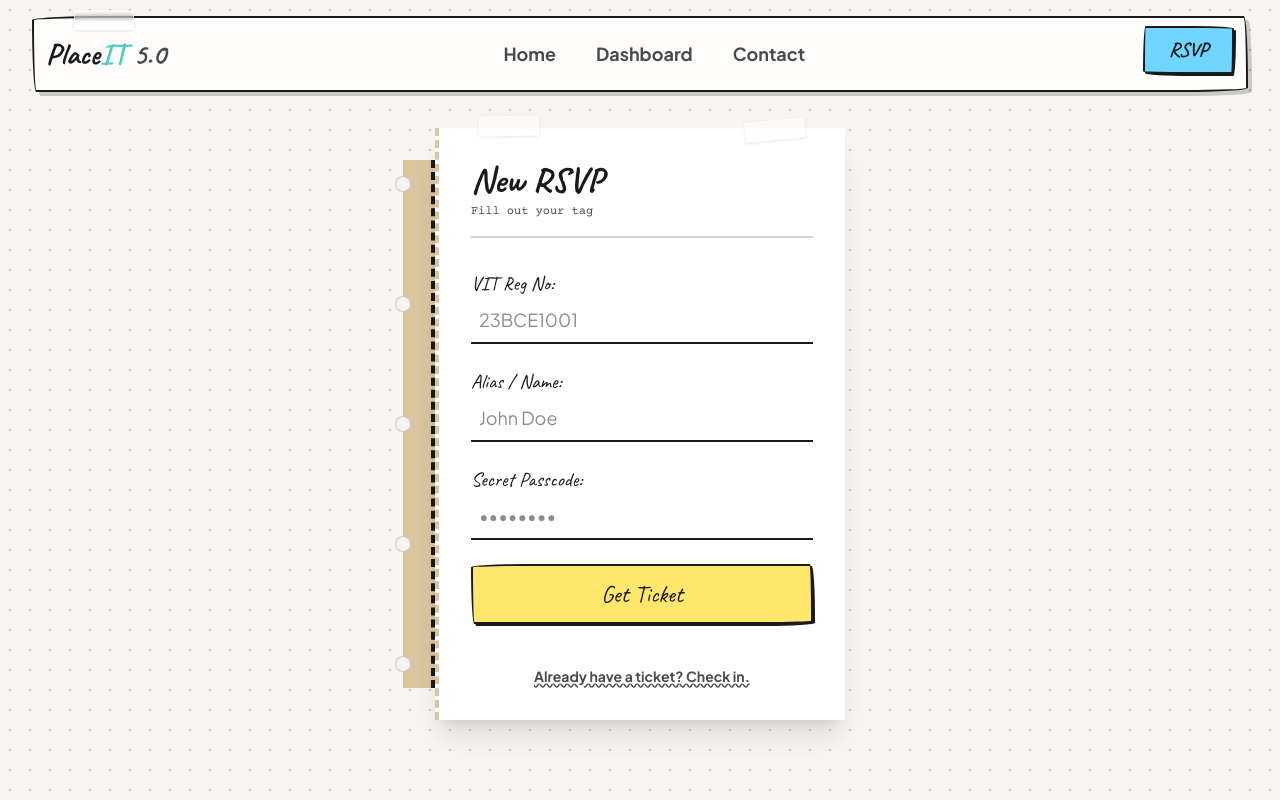
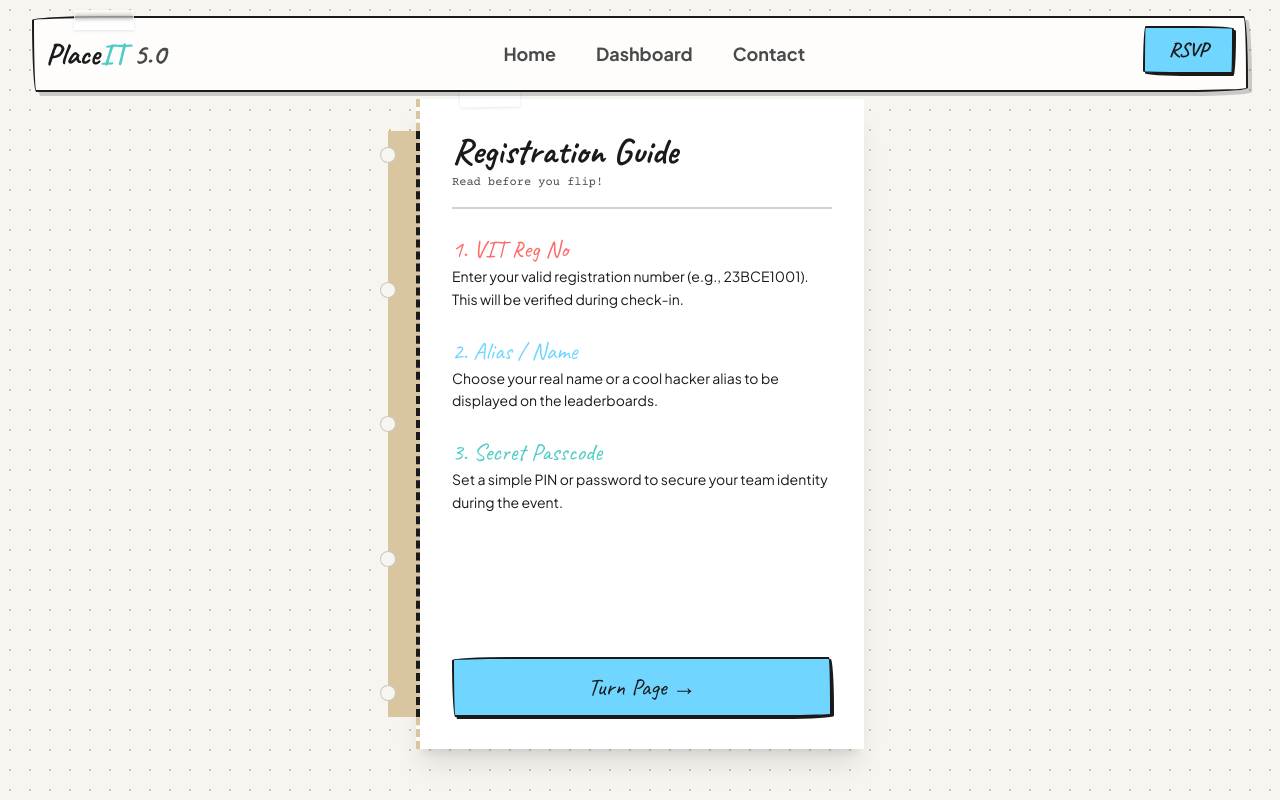
Before and after one commit to KevenMarini/Placeittestweb, a Next.js app: page /register in a window 1280 px wide. Shown: the top 800 px of the page. Built offline with nearby package versions, Linux system fonts and the light colour scheme.

Commit message:
feat: Add 3D flip card to register page

```diff
--- a/src/app/globals.css
+++ b/src/app/globals.css
@@ -79,4 +79,16 @@
       stroke-dashoffset: 0;
     }
   }
+
+  .perspective-\[2000px\] {
+    perspective: 2000px;
+  }
+
+  .preserve-3d {
+    transform-style: preserve-3d;
+  }
+
+  .backface-hidden {
+    backface-visibility: hidden;
+  }
 }
--- a/src/app/register/page.tsx
+++ b/src/app/register/page.tsx
@@ -13,6 +13,7 @@ export default function Register() {
   });
   const [isLogin, setIsLogin] = useState(false);
   const [isSubmitted, setIsSubmitted] = useState(false);
+  const [isFlipped, setIsFlipped] = useState(false);
 
   const handleSubmit = (e: React.FormEvent) => {
     e.preventDefault();
@@ -30,17 +31,68 @@ export default function Register() {
   };
 
   return (
-    <div className="min-h-[90vh] flex items-center justify-center p-4">
-      <div className="relative">
+    <div className="min-h-[90vh] flex items-center justify-center p-4 perspective-[2000px]">
+      <motion.div
+        className="relative w-full max-w-md h-[650px] preserve-3d"
+        initial={false}
+        animate={{ rotateY: isFlipped ? 180 : 0 }}
+        transition={{ duration: 0.6, type: "spring", stiffness: 200, damping: 20 }}
+      >
 
-        {/* Ticket Body */}
-        <div className="w-full max-w-md bg-white p-8 shadow-xl relative z-10" style={{ borderLeft: "4px dashed #D9C5A0" }}>
+        {/* FRONT FACE: GUIDELINES */}
+        <div
+          className="absolute inset-0 bg-white p-8 shadow-xl backface-hidden flex flex-col"
+          style={{ borderLeft: "4px dashed #D9C5A0" }}
+        >
+          {/* Tear stub */}
+          <div className="absolute top-8 bottom-8 -left-8 w-8 bg-kraft flex flex-col justify-between py-4" style={{ borderRight: "4px dashed #1A1A1A" }}>
+            {[1,2,3,4,5].map(i => <div key={i} className="w-4 h-4 bg-canvas rounded-full -ml-2 border border-ink/20"></div>)}
+          </div>
 
-          {/* Tape */}
           <div className="tape -top-3 left-10 rotate-2"></div>
+
+          <div className="mb-6 border-b-2 border-ink/20 pb-4">
+            <h1 className="font-marker text-4xl font-bold text-ink mb-1">Registration Guide</h1>
+            <p className="font-mono text-xs text-ink-light">Read before you flip!</p>
+          </div>
+
+          <div className="flex-grow space-y-6 font-sans text-lg text-ink">
+            <div>
+              <h3 className="font-marker text-2xl text-neon-pink">1. VIT Reg No</h3>
+              <p className="text-sm leading-relaxed">Enter your valid registration number (e.g., 23BCE1001). This will be verified during check-in.</p>
+            </div>
+            <div>
+              <h3 className="font-marker text-2xl text-neon-cyan">2. Alias / Name</h3>
+              <p className="text-sm leading-relaxed">Choose your real name or a cool hacker alias to be displayed on the leaderboards.</p>
+            </div>
+            <div>
+              <h3 className="font-marker text-2xl text-neon-mint">3. Secret Passcode</h3>
+              <p className="text-sm leading-relaxed">Set a simple PIN or password to secure your team identity during the event.</p>
+            </div>
+          </div>
+
+          <button
+            onClick={() => setIsFlipped(true)}
+            className="mt-6 w-full font-marker text-2xl text-ink bg-neon-cyan py-3 hover:bg-neon-pink hover:text-white transition-all duration-300 wobbly-border shadow-[2px_2px_0px_rgba(26,26,26,1)] hover:shadow-[4px_4px_0px_rgba(26,26,26,1)]"
+          >
+            Turn Page &rarr;
+          </button>
+        </div>
+
+        {/* BACK FACE: FORM */}
+        <div
+          className="absolute inset-0 bg-white p-8 shadow-xl backface-hidden flex flex-col"
+          style={{ transform: "rotateY(180deg)", borderRight: "4px dashed #D9C5A0" }}
+        >
+          {/* Tear stub on the "right" side since it's flipped */}
+          <div className="absolute top-8 bottom-8 -right-8 w-8 bg-kraft flex flex-col justify-between py-4" style={{ borderLeft: "4px dashed #1A1A1A" }}>
+            {[1,2,3,4,5].map(i => <div key={i} className="w-4 h-4 bg-canvas rounded-full -mr-2 border border-ink/20"></div>)}
+          </div>
+
           <div className="tape -top-2 right-10 -rotate-3"></div>
 
-          <div className="mb-8 border-b-2 border-ink/20 pb-4">
+          <div className="mb-6 border-b-2 border-ink/20 pb-4 flex justify-between items-start">
+            <div>
               <h1 className="font-marker text-4xl font-bold text-ink mb-1">
                 {isLogin ? "RSVP / Check-in" : "New RSVP"}
               </h1>
@@ -48,8 +100,15 @@ export default function Register() {
                 {isLogin ? "Admit One to The Lab" : "Fill out your tag"}
               </p>
             </div>
+            <button
+              onClick={() => setIsFlipped(false)}
+              className="font-marker text-xl underline decoration-wavy hover:text-neon-pink"
+            >
+              &larr; Back
+            </button>
+          </div>
 
-          <form onSubmit={handleSubmit} className="space-y-6">
+          <form onSubmit={handleSubmit} className="space-y-6 flex-grow">
             <div className="space-y-1">
               <label className="font-marker text-xl text-ink">VIT Reg No:</label>
               <input
@@ -94,8 +153,9 @@ export default function Register() {
             </button>
           </form>
 
-          <div className="mt-6 text-center pt-4">
+          <div className="mt-4 text-center">
             <button
+              type="button"
               onClick={() => setIsLogin(!isLogin)}
               className="font-sans font-bold text-sm text-ink-light hover:text-neon-pink transition-colors underline decoration-wavy"
             >
@@ -109,7 +169,7 @@ export default function Register() {
               <motion.div
                 initial={{ opacity: 0, scale: 3, rotate: -20 }}
                 animate={{ opacity: 1, scale: 1, rotate: -10 }}
-                className="absolute inset-0 flex items-center justify-center pointer-events-none z-50 bg-white/50 backdrop-blur-[1px]"
+                className="absolute inset-0 flex items-center justify-center pointer-events-none z-50 bg-white/50 backdrop-blur-[1px] rounded-sm"
               >
                 <div className="border-4 border-neon-pink text-neon-pink font-marker text-5xl p-4 rotate-12 bg-white shadow-xl opacity-90 mix-blend-multiply">
                   APPROVED
@@ -119,12 +179,7 @@ export default function Register() {
           </AnimatePresence>
         </div>
 
-        {/* Tear stub */}
-        <div className="absolute top-8 bottom-8 -left-8 w-8 bg-kraft flex flex-col justify-between py-4" style={{ borderRight: "4px dashed #1A1A1A" }}>
-          {[1,2,3,4,5].map(i => <div key={i} className="w-4 h-4 bg-canvas rounded-full -ml-2 border border-ink/20"></div>)}
-        </div>
-
-      </div>
+      </motion.div>
     </div>
   );
 }
```
Lines whose indentation alone changed are shown as unchanged.
